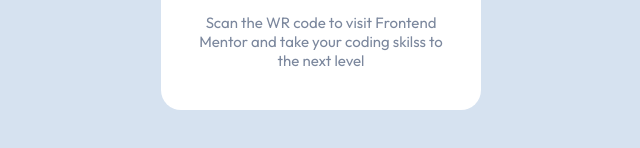
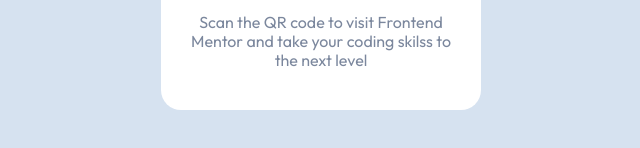
Before and after one commit to christianhsmartins/FronendMentorQRCode, a plain HTML site: page index.html in a window 1280 px wide. Shown: the part 540-688 px from the top of the page, 319-959 px from the left. Drawn offline with nearby package versions, Linux system fonts and the light colour scheme; files that its build step writes are made by us from their sources.

Commit message:
Correções de texto na Box e tamanho

```diff
--- a/index.html
+++ b/index.html
@@ -19,7 +19,7 @@
         <img src="./img/image-qr-code.png" alt="qr-code">
       </div>
       <h1>Improve your front-end skills by building projects</h1>
-      <p>Scan the WR code to visit Frontend<br/> Mentor and take your coding skilss to<br/> the next level</p>
+      <p>Scan the QR code to visit Frontend<br/> Mentor and take your coding skilss to<br/> the next level</p>
     </div>
   </main>
 </body>
--- a/scss/_titles.scss
+++ b/scss/_titles.scss
@@ -9,7 +9,7 @@ h1 {
 p {
     color: $primary-light-blue;
     font-weight: 500;
-    font-size: 1.5rem;
+    font-size: 1.6rem;
     line-height: 1.9rem;
     text-align: center;
 }
```
